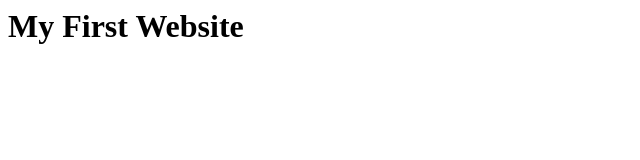
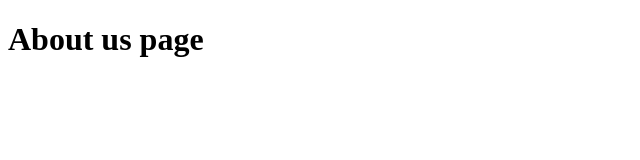
Before and after one commit to Chmpragyan/CSY1018, a plain HTML site: page aboutus.html in a window 1280 px wide. Shown: the whole page, without its empty margins (0-640 px from the left). Drawn offline with Linux system fonts and the light colour scheme.

Commit message:
aboutus page updated

```diff
--- a/aboutus.html
+++ b/aboutus.html
@@ -1,6 +1,10 @@
+<!DOCTYPE html>
 <html>
-<head><h1>My First Website</h1>
-	</head>
-	<body>
-	</body>
-	</html>
+<head>
+	<title>About Us</title>
+</head>
+<body>
+	<h1>About us page</h1>
+
+</body>
+</html>
```
